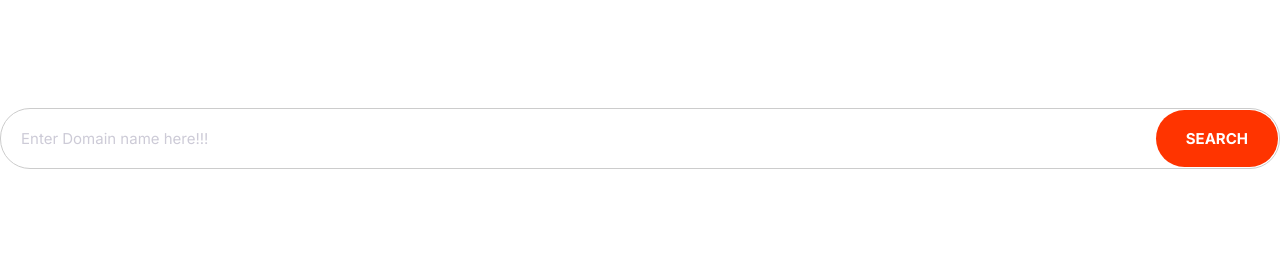
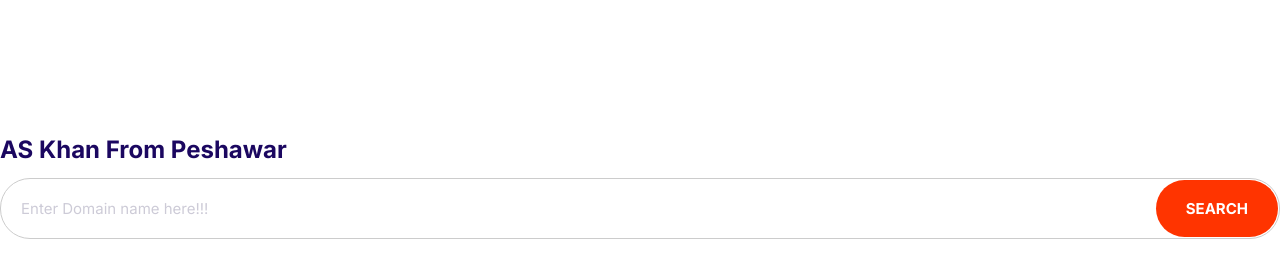
Before and after one commit to AbdulSalam55/learning-git, a website built with Parcel: page index.html in a window 1280 px wide. Built offline with nearby package versions, Linux system fonts and the light colour scheme.

Commit message:
new heading added

```diff
--- a/index.html
+++ b/index.html
@@ -13,8 +13,8 @@
 </head>
 <body>
     <br><br><br>
+    <h3>AS Khan From Peshawar</h3>
     <div class="input-group">
-
         <input type="text" class="input" placeholder="Enter Domain name here!!!">
         <button class="btn btn--accent">search</button>
 
```
